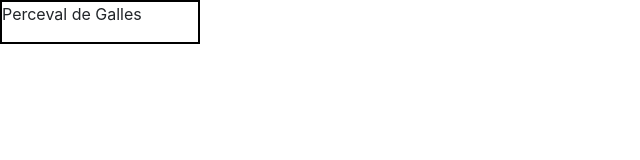
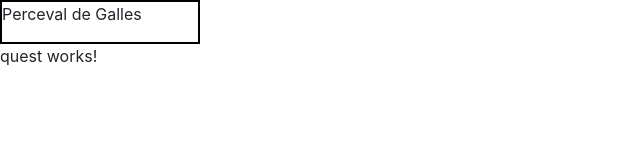
Before and after one commit to jueast08/univert_frontend, an Angular app: page /jardin in a window 1280 px wide. Shown: the top 160 px of the page, without its empty margins (0-640 px from the left). Built offline with nearby package versions, Linux system fonts and the light colour scheme.

Commit message:
Add quest into garden

```diff
--- a/src/app/garden/garden.component.html
+++ b/src/app/garden/garden.component.html
@@ -1 +1,2 @@
 <app-profile-toast></app-profile-toast>
+<app-quest></app-quest>
--- a/src/app/garden/garden.component.ts
+++ b/src/app/garden/garden.component.ts
@@ -1,5 +1,6 @@
 import { Component, OnInit } from '@angular/core';
 import { ProfileToastComponent } from '../profile-toast/profile-toast.component';
+import { QuestComponent } from '../quest/quest.component';
 
 @Component({
   selector: 'app-garden',
```
